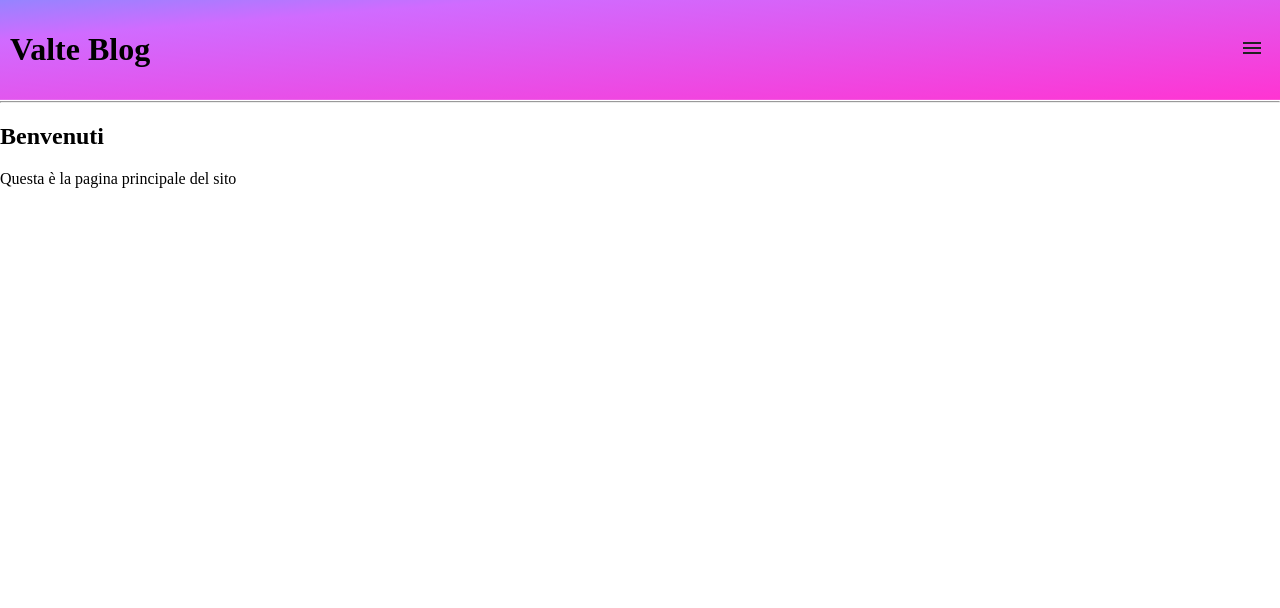
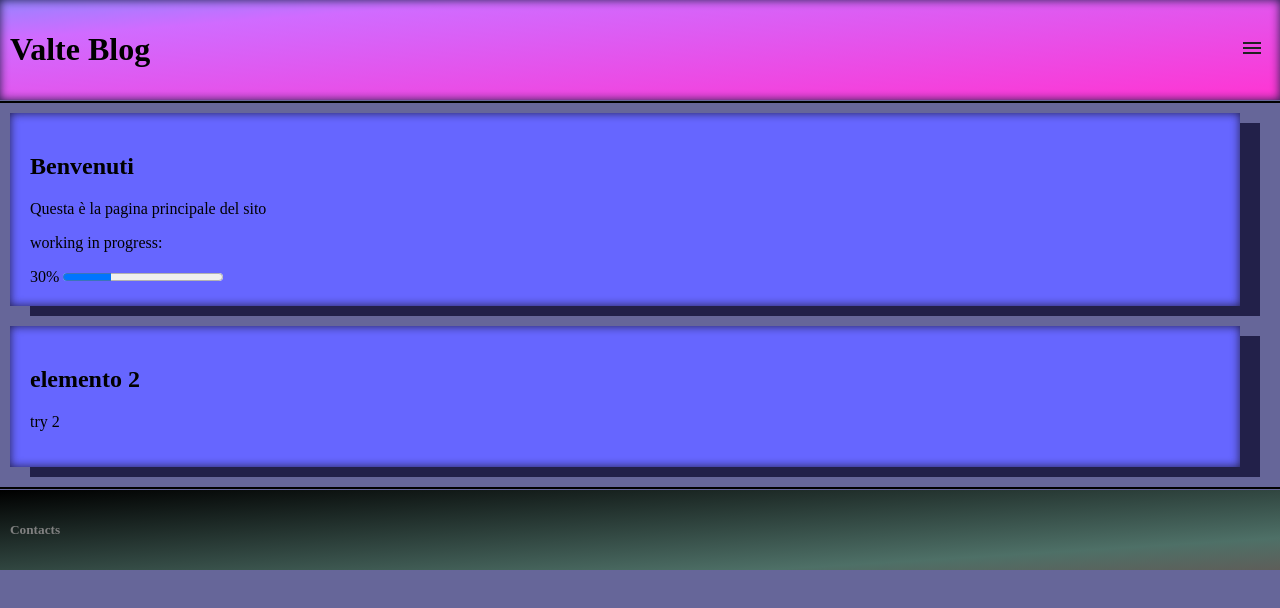
Before and after one commit to Michelix28MK/Valte, a plain HTML site: page index.html in a window 1280 px wide. Drawn offline with Linux system fonts and the light colour scheme.

Commit message:
grafica homapage e footer

```diff
--- a/index.html
+++ b/index.html
@@ -5,6 +5,7 @@
     <meta http-equiv="X-UA-Compatible" content="IE=edge">
     <meta name="viewport" content="width=device-width, initial-scale=1.0">
     <link rel="stylesheet" href="style.css">
+    <link rel="import" href="component.html">
     <title>Valtea</title>
 </head>
 <body>
@@ -14,14 +15,23 @@
             <a href="#sidebar-open"><img src="icons/menu.svg" alt=""></a>
         </div>
         <hr>
-        <h2>Benvenuti</h2>
-        <p>Questa è la pagina principale del sito</p>
+        <article>
+            <h2>Benvenuti</h2>
+            <p>Questa è la pagina principale del sito</p>
+            <p>working in progress:</p>
+            <label for="completamento">30%</label>
+            <progress id="completamento" value="30" max="100"></progress>
+        </article>
+        <article>
+            <h2>elemento 2</h2>
+            <p>try 2</p>
+        </article>
+        <hr>
     </main>
+    <footer>
+        <h5>Contacts</h5>
 
-    <!--<footer>
-        <h3>Refereces:</h3>
     </footer>
--->
 
     <nav id="sidebar-open">
         <div class="content">
--- a/style.css
+++ b/style.css
@@ -2,7 +2,7 @@ body{
     display: grid;
     grid: [stack] 1fr/ [stack] 1fr;
     /*background-color: rgb(65, 65, 65);*/
-    background-color: white;
+    background-color: #666699;
     margin: 0px;
     padding: 0px;
     border: 0px;
@@ -39,9 +39,32 @@ main .titolo{
     );
     background-size: 200% 200%;
     animation: movingGradient 5s linear infinite alternate;
+    box-shadow: inset 0 0 10px #222049;
 }
 
 @keyframes movingGradient {
     from { background-position: 0 0; }
     to   { background-position: 100% 100%; }
 }
+
+article{
+    box-shadow: inset 0 0 10px #222049,  20px 10px #222049 ;
+    margin: 10px 40px 20px 10px;
+    background-color: rgb(102, 102, 255);
+    padding: 20px;
+}
+
+footer{
+    color: grey;
+    background-image: linear-gradient(
+        to bottom right,
+        #000000 0%, #4e7067 40%, #6e4c4c 60%, #ffffff 100%
+    );
+    background-size: 200% 200%;
+    animation: movingGradients 5s linear infinite alternate;
+    padding: 10px;
+    margin-top: -7px;
+}
+hr{
+    border: 1px solid black;
+}
```
Also changed, not shown: idea.jpg (added).
